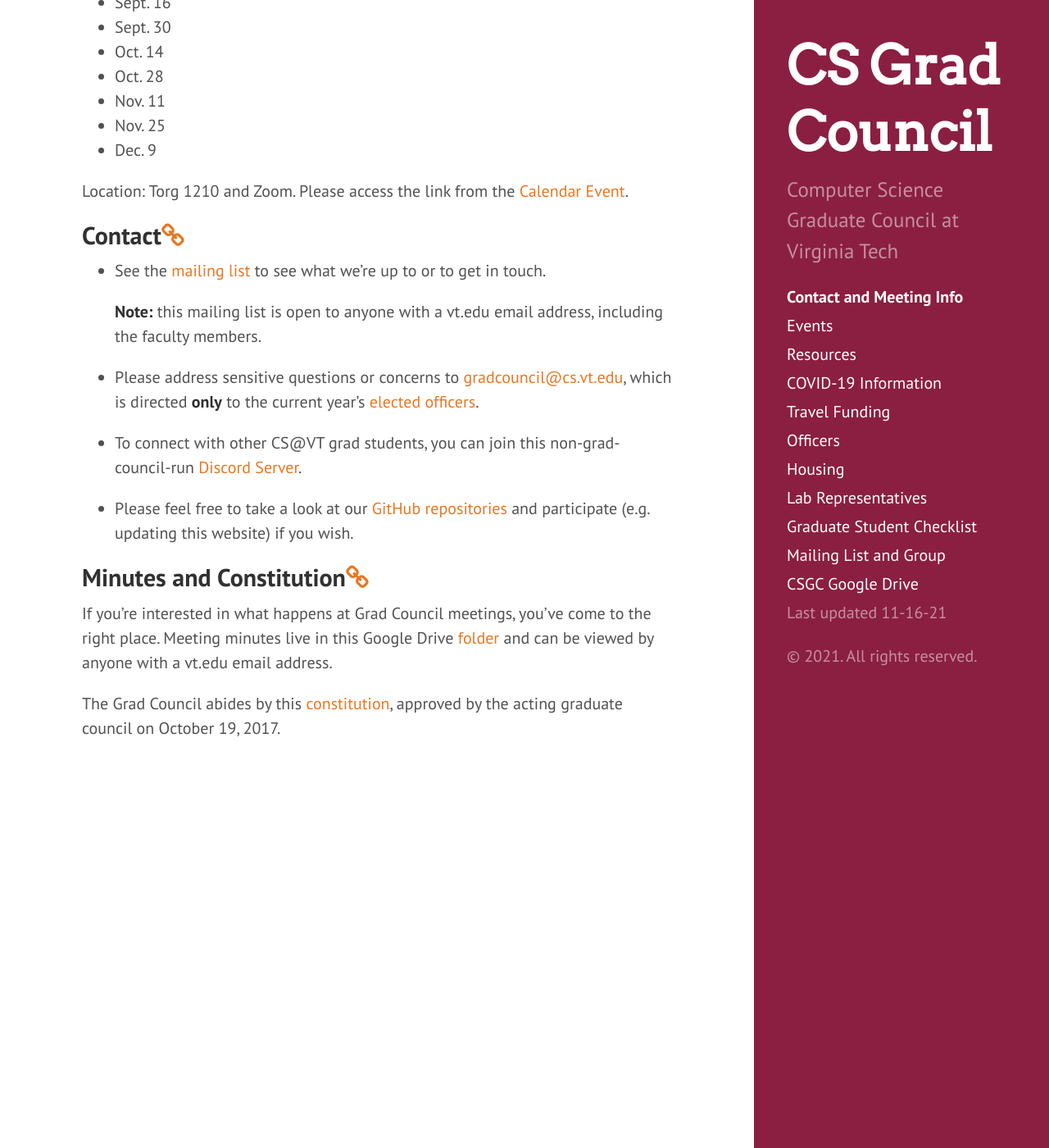
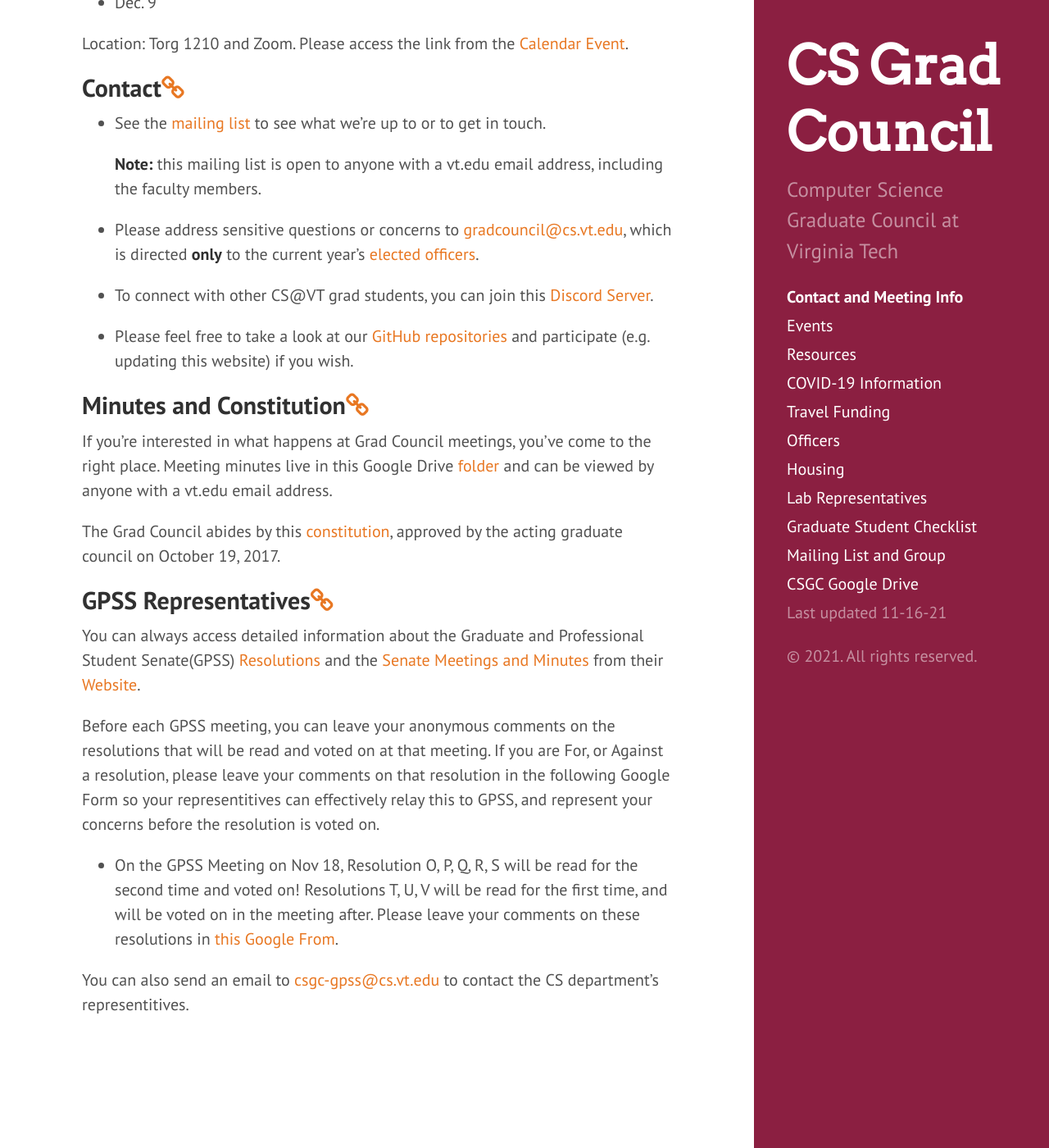
Before and after one commit to CSGraduateCouncil-VirginiaTech/csgc-website, a Jekyll site: the page built from meetings.md, in a window 1280 px wide and 1400 px high, scrolled down 290 px. Shown: the whole window at 82% size. Built offline with Jekyll 4.4.1, drawn with Linux system fonts in a browser that asks for light colours.

Commit message:
Add GPSS info here...
Add GPSS Representatives info and contact here. Must be removed from Officers page.

```diff
--- a/meetings.md
+++ b/meetings.md
@@ -6,12 +6,6 @@
 
 ## <a name="Regularmeetings"></a>Regular meetings<a href="#Regularmeetings"><i class="fa fa-link" aria-hidden="true"></i></a>
 Time: Every other Thursday, 13:00 to 14:00
-* Sept. 2
-* Sept. 16
-* Sept. 30
-* Oct. 14
-* Oct. 28
-* Nov. 11
 * Nov. 25
 * Dec. 9
 
@@ -23,7 +17,7 @@
 	**Note:** this mailing list is open to anyone with a vt.edu email address, including the faculty members.
 * Please address sensitive questions or concerns to [gradcouncil@cs.vt.edu](mailto:gradcouncil@cs.vt.edu), which is directed **only** to the current year's [elected officers](/officers/).
 
-* To connect with other CS@VT grad students, you can join this non-grad-council-run [Discord Server](https://docs.google.com/document/d/1h9vprpDdoIkWz8ta12GbKWO-siAQJN26gDEmV2_4goU/edit?disco=AAAAH2gM-3Y).
+* To connect with other CS@VT grad students, you can join this [Discord Server](https://docs.google.com/document/d/1h9vprpDdoIkWz8ta12GbKWO-siAQJN26gDEmV2_4goU/edit?disco=AAAAH2gM-3Y).
 
 * Please feel free to take a look at our [GitHub repositories](https://github.com/CSGraduateCouncil-VirginiaTech) and participate (e.g. updating this website) if you wish.
 
@@ -32,3 +26,13 @@
 Meeting minutes live in this Google Drive [folder](https://drive.google.com/drive/folders/0B0b9Zb_kmZenbG1VTnhadTNHVDg?usp=sharing) and can be viewed by anyone with a vt.edu email address.
 
 The Grad Council abides by this [constitution](https://docs.google.com/document/d/1YrcqQCxML7jFIrtPRbh80wkqDbkA-7syDoGd6AdtGpQ/edit?usp=sharing), approved by the acting graduate council on October 19, 2017.
+
+
+## <a name="GPSSInfo"></a>GPSS Representatives<a href="#GPSSInfo"><i class="fa fa-link" aria-hidden="true"></i></a>
+You can always access detailed information about the Graduate and Professional Student Senate(GPSS) [Resolutions](https://gpss.vt.edu/the-senate/resolutions.html) and the [Senate Meetings and Minutes](https://gpss.vt.edu/the-senate/senate-meetings-minutes.html) from their [Website](https://gpss.vt.edu/).
+
+Before each GPSS meeting, you can leave your anonymous comments on the resolutions that will be read and voted on at that meeting. If you are For, or Against a resolution, please leave your comments on that resolution in the following Google Form so your representitives can effectively relay this to GPSS, and represent your concerns before the resolution is voted on.
+
+* On the GPSS Meeting on Nov 18, Resolution O, P, Q, R, S will be read for the second time and voted on! Resolutions T, U, V will be read for the first time, and will be voted on in the meeting after. Please leave your comments on these resolutions in [this Google From](https://forms.gle/YAP1RurkHHgY72g2A).
+
+You can also send an email to [csgc-gpss@cs.vt.edu](mailto:csgc-gpss@cs.vt.edu) to contact the CS department's representitives.
```
